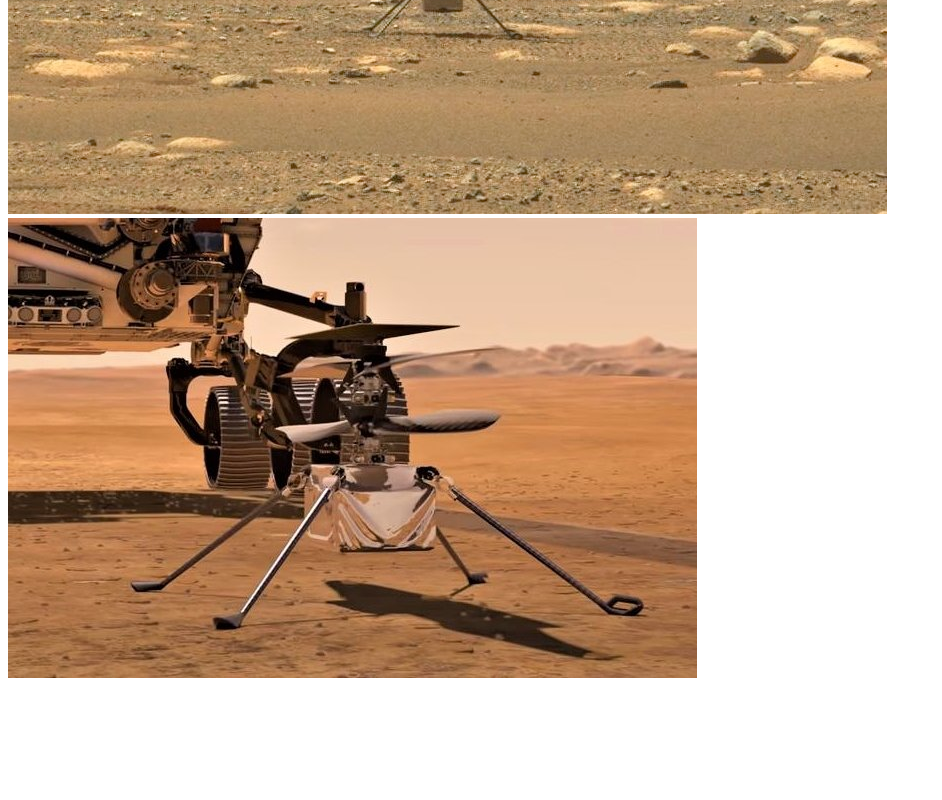
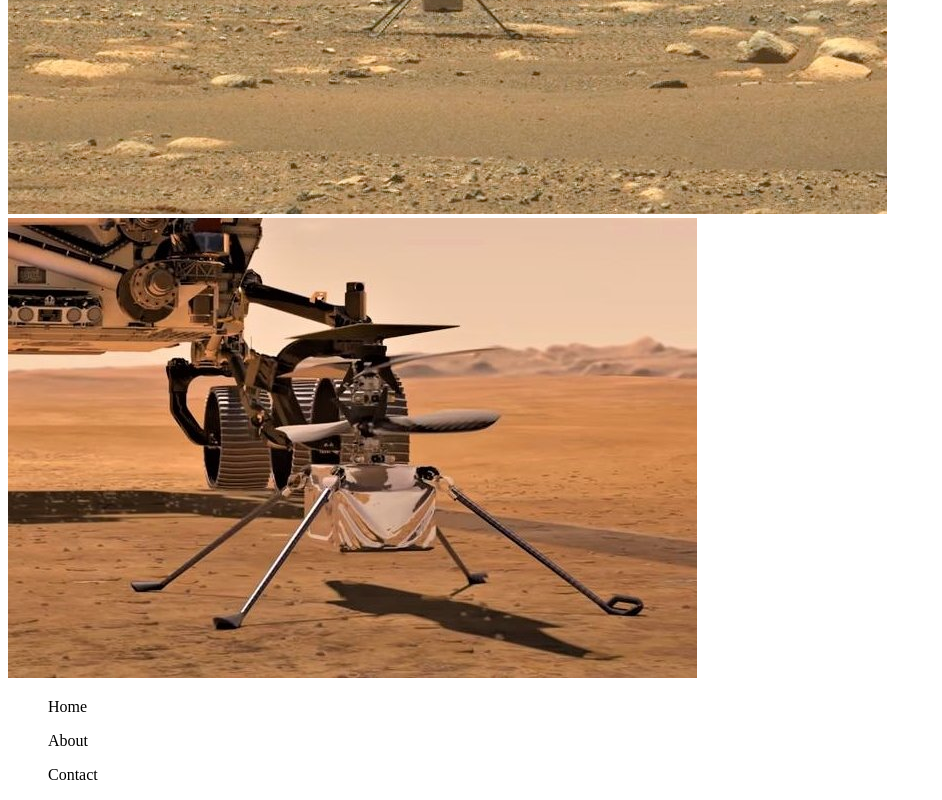
Before and after one commit to joshtechy11/joshuaasante.github.io, a plain HTML site: page index.html in a window 1280 px wide. Shown: the part 3997-4797 px from the top of the page, without its empty margins (0-942 px from the left). Before the commit the page ends 4687 px from the top, so only its background shows below. Drawn offline with Linux system fonts and the light colour scheme.

Commit message:
Update index.html

```diff
--- a/index.html
+++ b/index.html
@@ -38,5 +38,11 @@
 
     </section>
 
+    <section class="footer">
+        <ol>Home</ol>
+        <ol>About</ol>
+        <ol>Contact</ol>
+    </section>
+
 </body>
 </html>
```
